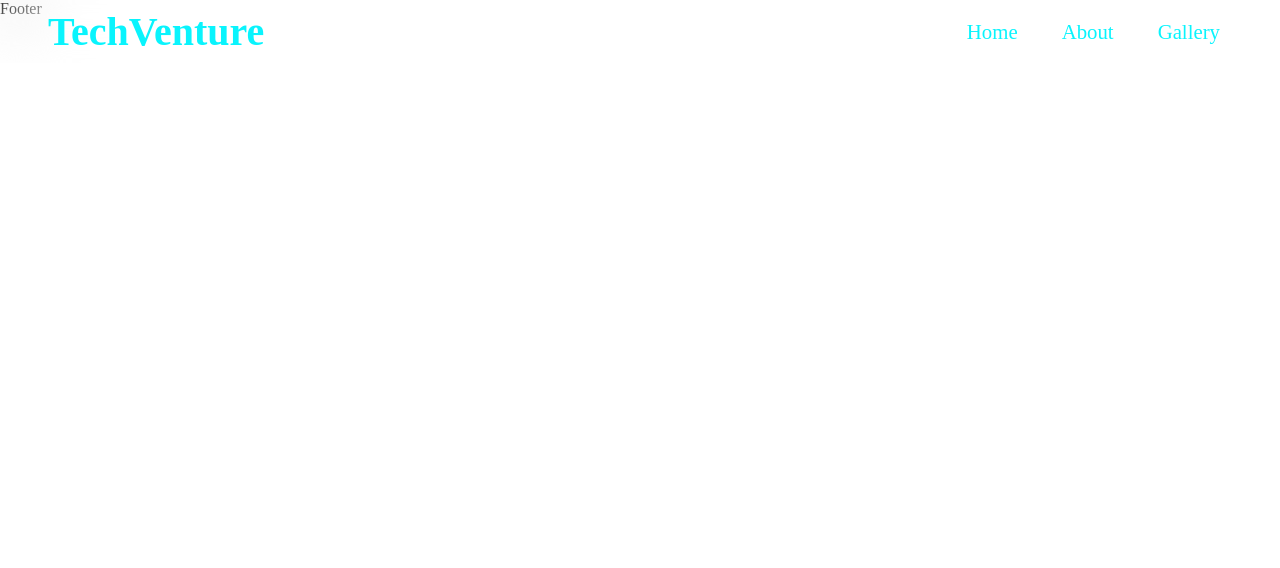
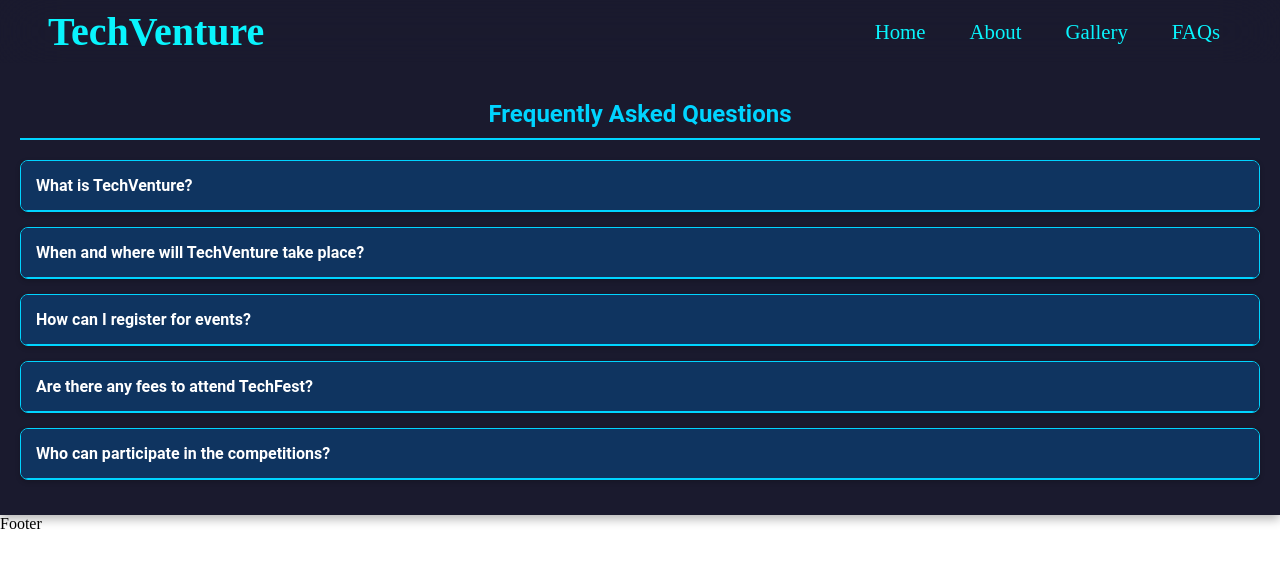
Before and after one commit to janhavibandbe/Techventure, a React (Create React App) app in the folder frontend/: page /techventure/faq in a window 1280 px wide. Shown: the top 568 px of the page. Built offline with nearby package versions, Linux system fonts and the light colour scheme; a web font is replaced by a local one.

Commit message:
add: FAQ page

```diff
--- a/frontend/src/App.js
+++ b/frontend/src/App.js
@@ -3,6 +3,7 @@ import Home from './pages/Home';
 import About from './pages/About';
 import Gallery from './pages/Gallery';
 import Event from './pages/Event';
+import Faq from './pages/Faq';
 import Navbar from './components/Navbar';
 import Footer from './components/Footer';
 
@@ -16,6 +17,7 @@ function App() {
       <Route exact path='/techventure/about' element={<About/>}/>
       <Route exact path='/techventure/event/:id' element={<Event/>}/>
       <Route exact path='/techventure/gallery' element={<Gallery/>}/>
+      <Route exact path='/techventure/faq' element={<Faq />} />
     </Routes>
 
     <Footer/>
--- a/frontend/src/components/Navbar.jsx
+++ b/frontend/src/components/Navbar.jsx
@@ -19,6 +19,10 @@ function Navbar() {
     navigate('/techventure/gallery');
   };
 
+  const gotToFAQ = () =>{
+    navigate('/techventure/faq');
+  };
+
   const toggleMenu = () =>{
     if(window.innerWidth < 550){
       setIsMenuOpen(!isMenuOpen);
@@ -35,6 +39,7 @@ function Navbar() {
           <div className={NavStyles.home} onClick={goToHome}>Home</div>
           <div className={NavStyles.about} onClick={goToAbout}>About</div>
           <div className={NavStyles.gallery} onClick={gotToGallery}>Gallery</div>
+          <div className={NavStyles.faq} onClick={gotToFAQ}>FAQs</div>
         </div>
 
         <i className="fa-solid fa-bars" onClick={toggleMenu}></i>
--- /dev/null
+++ b/frontend/src/pages/Faq.jsx
@@ -0,0 +1,109 @@
+import React, { useState } from "react";
+
+const FAQ = () => {
+  const [activeIndex, setActiveIndex] = useState(null);
+
+  const faqs = [
+    {
+      question: "What is TechVenture?",
+      answer: "TechVenture is an annual technology festival that showcases innovation, workshops, and competitions in various tech domains.",
+    },
+    {
+      question: "When and where will TechVenture take place?",
+      answer: "TechVenture 2025 will take place from Feb 18 at the CSE Department.",
+    },
+    {
+      question: "How can I register for events?",
+      answer: "You can register on our official website by navigating to the 'Register' section and selecting the event of your choice.",
+    },
+    {
+      question: "Are there any fees to attend TechFest?",
+      answer: "Entry to TechFest is free, but some workshops and competitions may have registration fees.",
+    },
+    {
+      question: "Who can participate in the competitions?",
+      answer: "Competitions are open to students, professionals, and enthusiasts. Specific eligibility criteria will be listed for each competition.",
+    },
+  ];
+
+  const toggleFAQ = (index) => {
+    setActiveIndex(activeIndex === index ? null : index);
+  };
+
+  return (
+    <div
+      style={{
+        maxWidth: "100%",
+        margin: "0 auto",
+        padding: "20px",
+        paddingTop: "5rem",
+        fontFamily: "'Roboto', sans-serif",
+        backgroundColor: "#1a1a2e",
+        color: "#fff",
+        // borderRadius: "10px",
+        boxShadow: "0 4px 10px rgba(0, 0, 0, 0.3)",
+      }}
+    >
+      <h2
+        style={{
+          color: "#00d4ff",
+          textAlign: "center",
+          marginBottom: "20px",
+          borderBottom: "2px solid #00d4ff",
+          paddingBottom: "10px",
+        }}
+      >
+        Frequently Asked Questions
+      </h2>
+      <div style={{ marginTop: "20px" }}>
+        {faqs.map((faq, index) => (
+          <div
+            key={index}
+            style={{
+              marginBottom: "15px",
+              border: "1px solid #00d4ff",
+              borderRadius: "8px",
+              overflow: "hidden",
+              backgroundColor: "#16213e",
+              transition: "transform 0.3s ease, box-shadow 0.3s ease",
+              transform: activeIndex === index ? "scale(1.02)" : "scale(1)",
+              boxShadow:
+                activeIndex === index
+                  ? "0 4px 15px rgba(0, 212, 255, 0.4)"
+                  : "0 2px 5px rgba(0, 0, 0, 0.2)",
+            }}
+          >
+            <div
+              style={{
+                backgroundColor: activeIndex === index ? "#00d4ff" : "#0f3460",
+                color: activeIndex === index ? "#1a1a2e" : "#fff",
+                padding: "15px",
+                cursor: "pointer",
+                fontWeight: "bold",
+                borderBottom: activeIndex === index ? "none" : "1px solid #00d4ff",
+                transition: "background-color 0.3s ease, color 0.3s ease",
+              }}
+              onClick={() => toggleFAQ(index)}
+            >
+              {faq.question}
+            </div>
+            {activeIndex === index && (
+              <div
+                style={{
+                  padding: "15px",
+                  backgroundColor: "#1a1a2e",
+                  color: "#00d4ff",
+                  borderTop: "1px solid #00d4ff",
+                }}
+              >
+                {faq.answer}
+              </div>
+            )}
+          </div>
+        ))}
+      </div>
+    </div>
+  );
+};
+
+export default FAQ;
```
